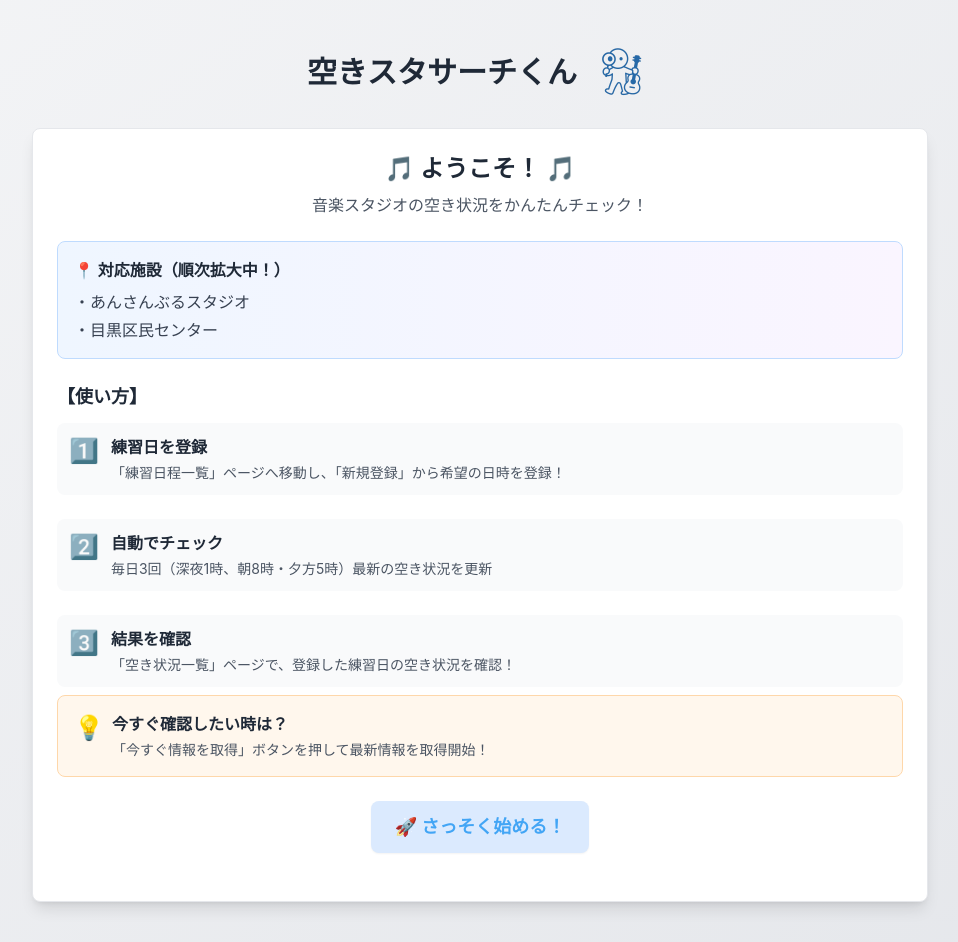
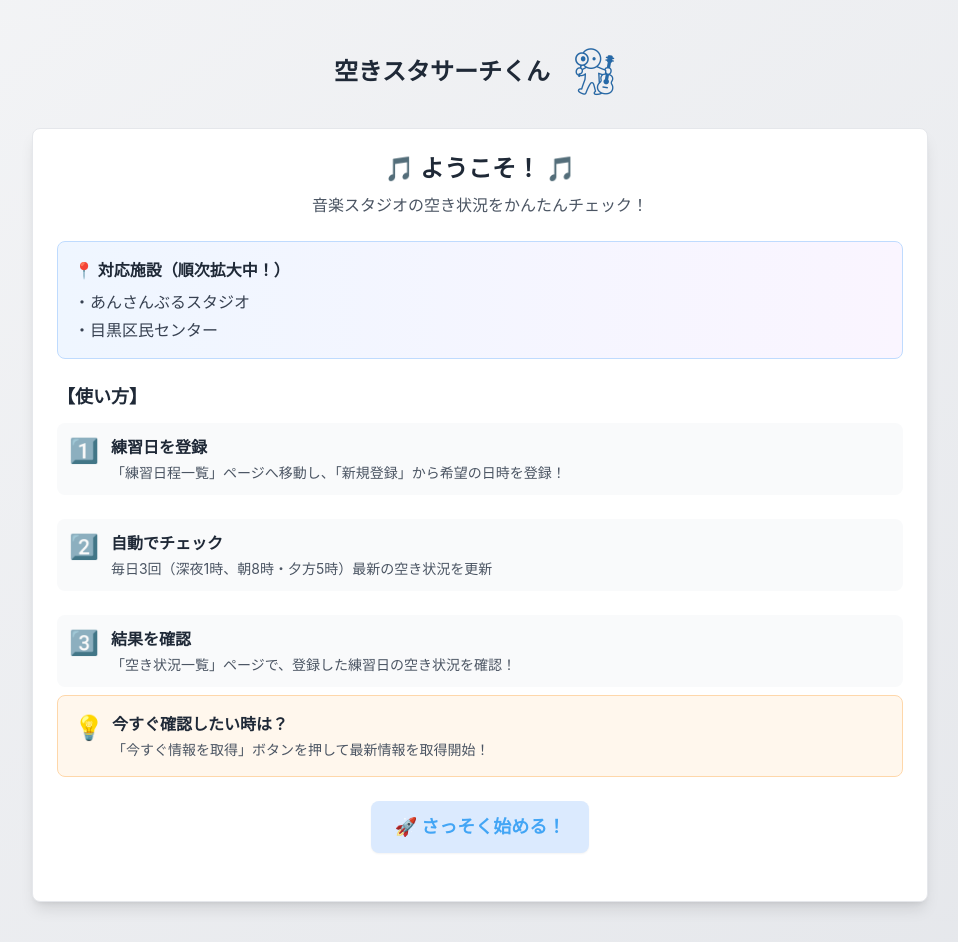
Before and after one commit to Jillrinn/aki-sta, a React (Create React App) app in the folder frontend/: page /how-to-use in a window 1280 px wide. Shown: the whole page, without its empty margins (160-1118 px from the left). Built offline with nearby package versions, Linux system fonts and the light colour scheme; no server answers.

Commit message:
fix: ビルドエラーを修正
- HowToUsePage.tsxのimport文の順序を修正（ESLintエラー解消）
- useTargetDates.test.tsxのモックデータを正しいTargetDate型に修正

🤖 Generated with [Claude Code](https://claude.ai/code)

Co-Authored-By: Claude <noreply@anthropic.com>

```diff
--- a/frontend/src/components/common/AppTitle.tsx
+++ b/frontend/src/components/common/AppTitle.tsx
@@ -12,7 +12,7 @@ const AppTitle: React.FC<AppTitleProps> = ({
 }) => {
   const titleContent = (
     <>
-      <span className="text-2xl sm:text-3xl text-gray-800 font-bold">
+      <span className="text-xl sm:text-2xl text-gray-800 font-bold">
         空きスタサーチくん
       </span>
       {showLogo && (
--- a/frontend/src/pages/how-to-use/HowToUsePage.tsx
+++ b/frontend/src/pages/how-to-use/HowToUsePage.tsx
@@ -1,5 +1,6 @@
 import React from 'react';
 import { Link } from 'react-router-dom';
+import AppTitle from '../../components/common/AppTitle';
 
 interface Step {
   icon: string;
@@ -7,8 +8,6 @@ interface Step {
   description: React.ReactNode;
   color: string;
 }
-
-import AppTitle from '../../components/common/AppTitle';
 
 const HowToUsePage: React.FC = () => {
 
```
Also changed, not shown: 1 other file (tests, documents, lock files or other folders).
